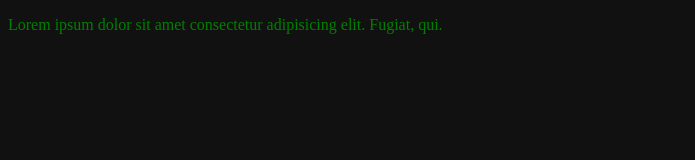
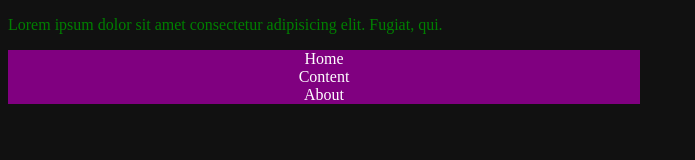
Before and after one commit to Hossein12Hosseini/mahdi, a plain HTML site: page index.html in a window 1280 px wide. Shown: the whole page, without its empty margins (0-695 px from the left). Drawn offline with Linux system fonts and the light colour scheme.

Commit message:
create container

```diff
--- a/index.css
+++ b/index.css
@@ -5,3 +5,8 @@ body{
 header{
     color: green;
 }
+.container{
+    width: 50%;
+    background:purple;
+    text-align: center;
+}
--- a/index.html
+++ b/index.html
@@ -11,5 +11,12 @@
     <header>
         <p>Lorem ipsum dolor sit amet consectetur adipisicing elit. Fugiat, qui.</p>
     </header>
+    <div class="container">
+        <div class="row">
+            <div class="col">Home</div>
+            <div class="col">Content</div>
+            <div class="col">About</div>
+        </div>
+    </div>
 </body>
 </html>
```
